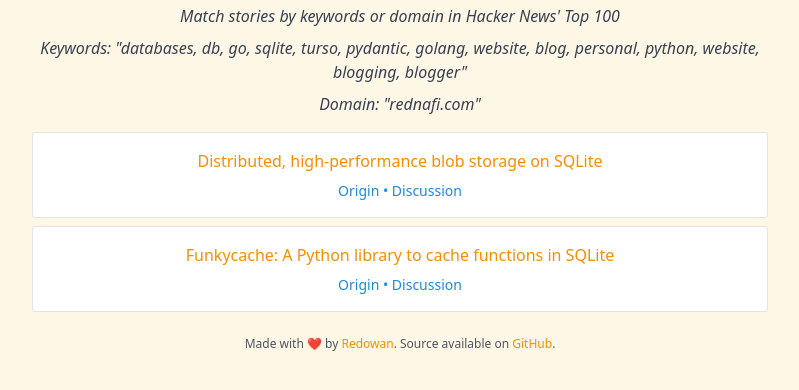
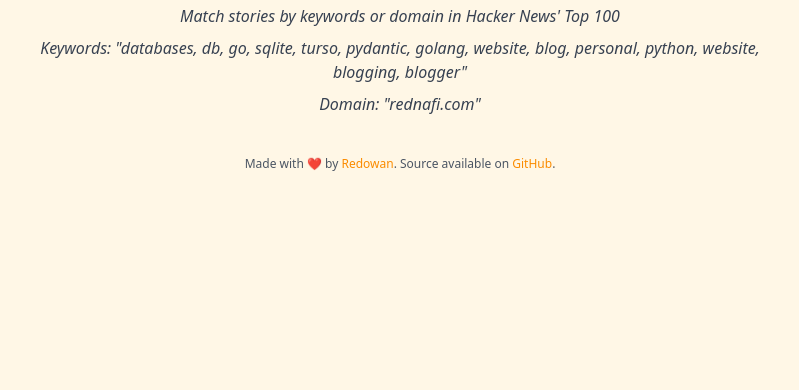
Before and after one commit to rednafi/hn-grep, a plain HTML site: page index.html in a window 1280 px wide. Shown: the part 56-446 px from the top of the page, without its empty margins (240-1039 px from the left). Drawn offline with nearby package versions, Linux system fonts and the light colour scheme.

Commit message:
Add index.html artifact

```diff
--- a/index.html
+++ b/index.html
@@ -48,26 +48,6 @@
 
         <section class="grid grid-cols-1 gap-2">
 
-            <div class="story card">
-                <h2 class="text-base font-medium text-material-orange mb-2 truncate">
-                    Distributed, high-performance blob storage on SQLite
-                </h2>
-                <p class="text-sm text-material-blue">
-                    <a href="https://zerodha.tech/blog/high-performance-distributed-blob-storage/" target="_blank" class="hover:underline">Origin</a> •
-                    <a href="https://news.ycombinator.com/item?id=50557537" target="_blank" class="hover:underline">Discussion</a>
-                </p>
-            </div>
-
-            <div class="story card">
-                <h2 class="text-base font-medium text-material-orange mb-2 truncate">
-                    Funkycache: A Python library to cache functions in SQLite
-                </h2>
-                <p class="text-sm text-material-blue">
-                    <a href="https://alexwlchan.net/2026/funkycache/" target="_blank" class="hover:underline">Origin</a> •
-                    <a href="https://news.ycombinator.com/item?id=50522991" target="_blank" class="hover:underline">Discussion</a>
-                </p>
-            </div>
-
         </section>
 
 
```
